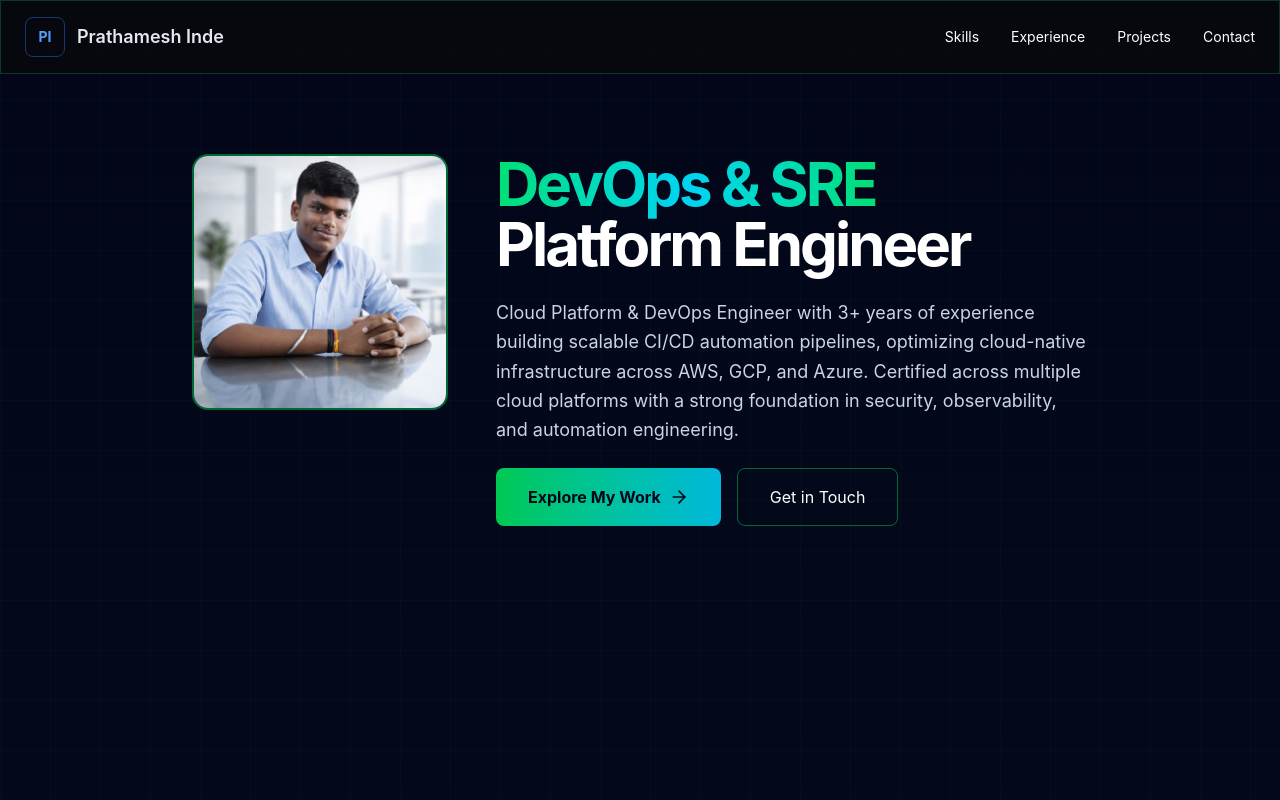
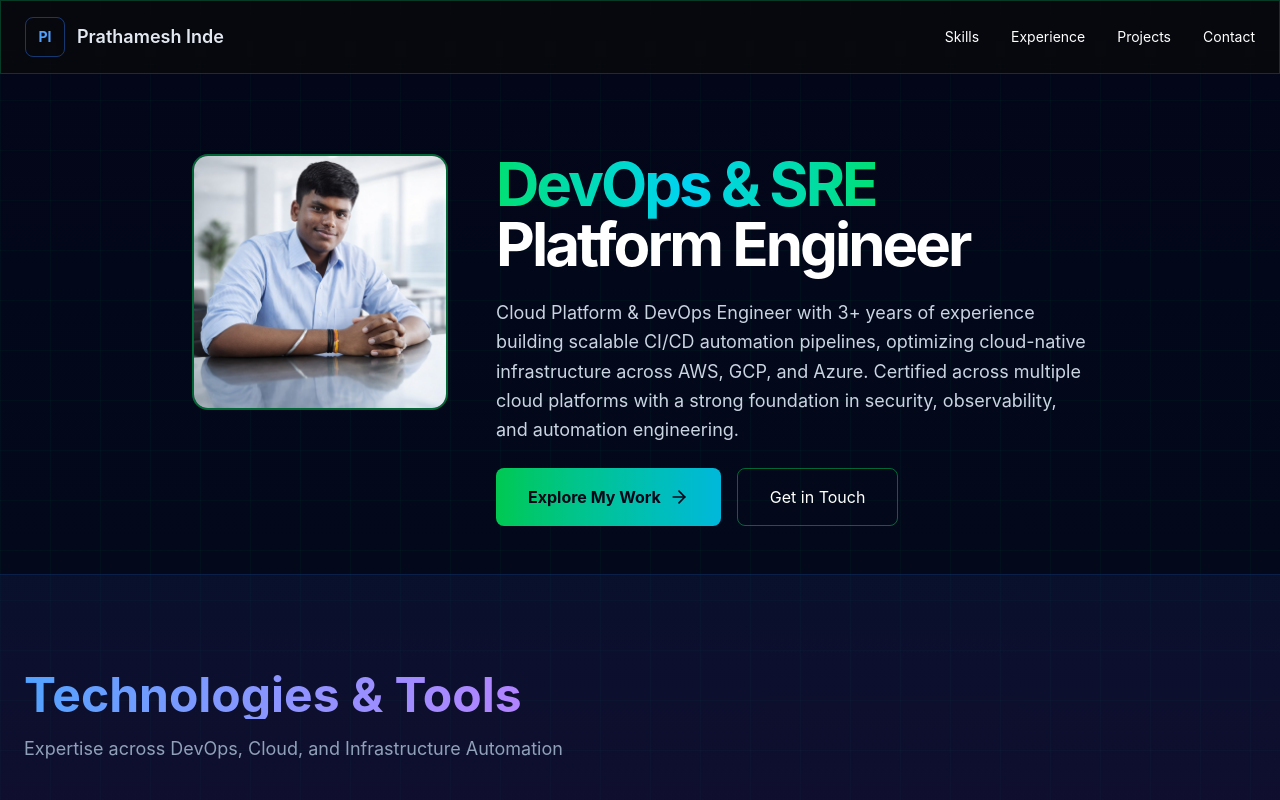
Before and after one commit to imInde09/devops-portfolio, a Next.js app: page / in a window 1280 px wide. Shown: the top 800 px of the page. Built offline with nearby package versions, Linux system fonts and the light colour scheme.

Commit message:
Update res

```diff
--- a/src/components/Hero.tsx
+++ b/src/components/Hero.tsx
@@ -10,7 +10,7 @@ interface HeroProps {
 
 export default function Hero({ visibleLogs, showHero }: HeroProps) {
     return (
-        <section className="relative lg:min-h-screen flex flex-col items-center pt-8 sm:pt-12 lg:pt-20 px-3 sm:px-6 pb-6 sm:pb-8 lg:pb-16">
+        <section className="relative flex flex-col items-center pt-8 sm:pt-12 lg:pt-20 px-3 sm:px-6 pb-6 sm:pb-8 lg:pb-12">
             <div className="max-w-4xl w-full">
                 {!showHero ? (
                     <div className="glass border-green-500/40 rounded-lg p-4 sm:p-8 animate-fade-in">
```
